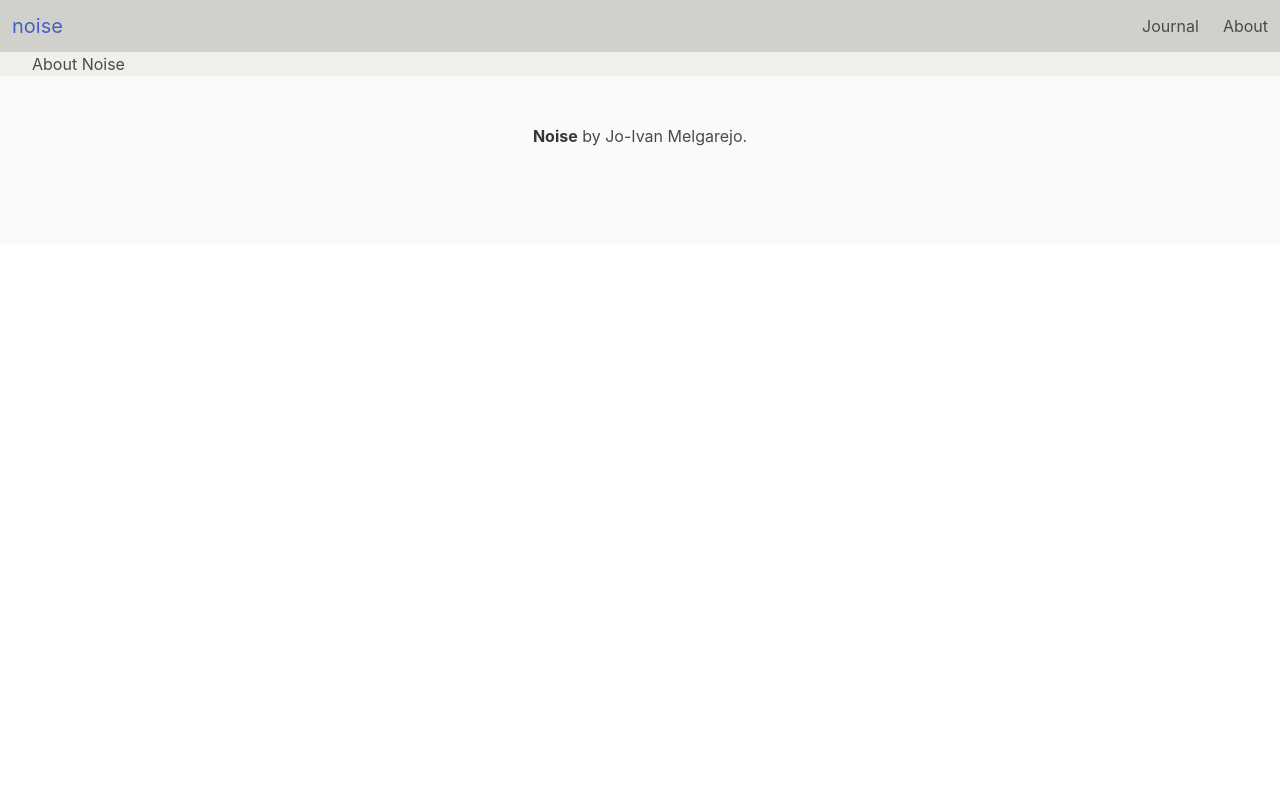
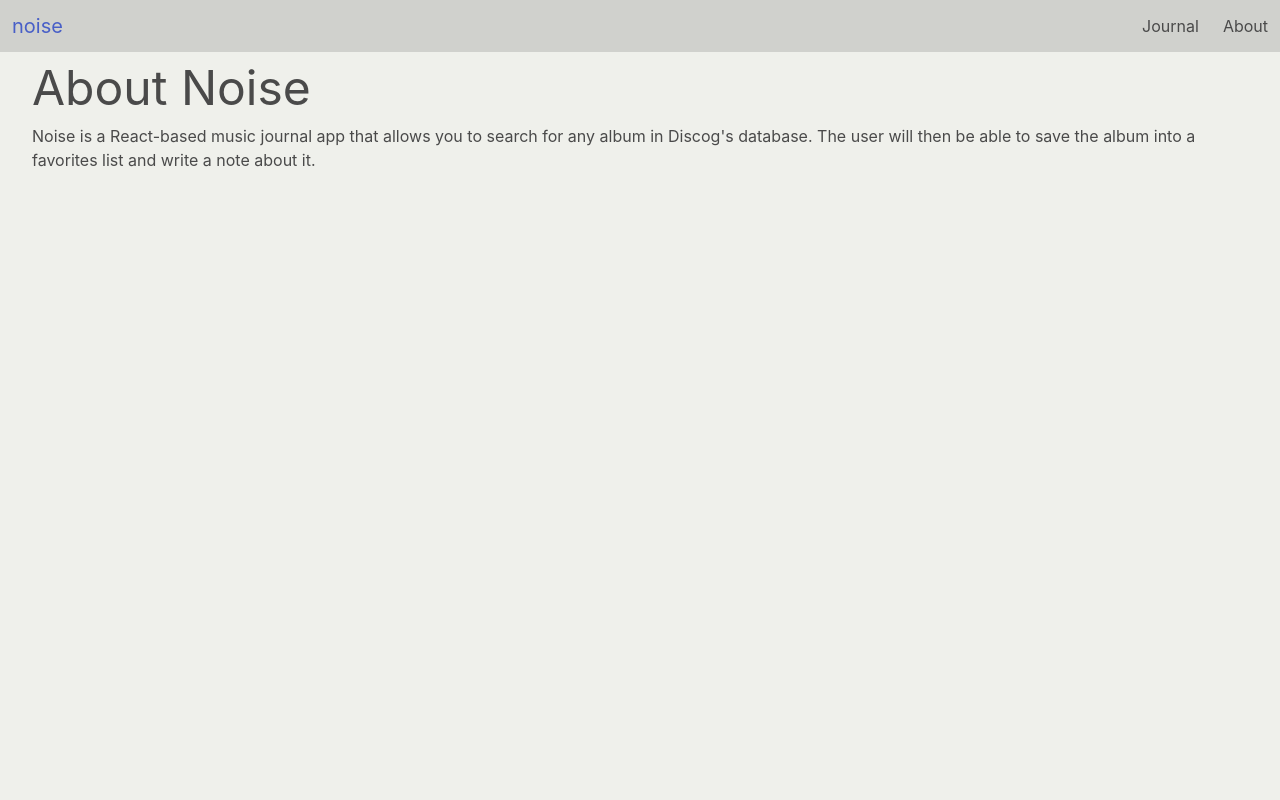
Before and after one commit to Jo-Ivan/noise, a React (Create React App) app in the folder noise/: page /about in a window 1280 px wide. Shown: the top 800 px of the page. Built offline with nearby package versions, Linux system fonts and the light colour scheme.

Commit message:
finish about page

```diff
--- a/noise/src/components/pages/About.js
+++ b/noise/src/components/pages/About.js
@@ -2,8 +2,12 @@ import React from "react";
 
 const About = () => {
   return (
-    <div>
-      <h1>About Noise</h1>
+    <div className="full-height">
+      <h1 className="is-size-1">About Noise</h1>
+      <p>
+        Noise is a React-based music journal app that allows you to search for any album in Discog's database. The user
+        will then be able to save the album into a favorites list and write a note about it.
+      </p>
     </div>
   );
 };
```
